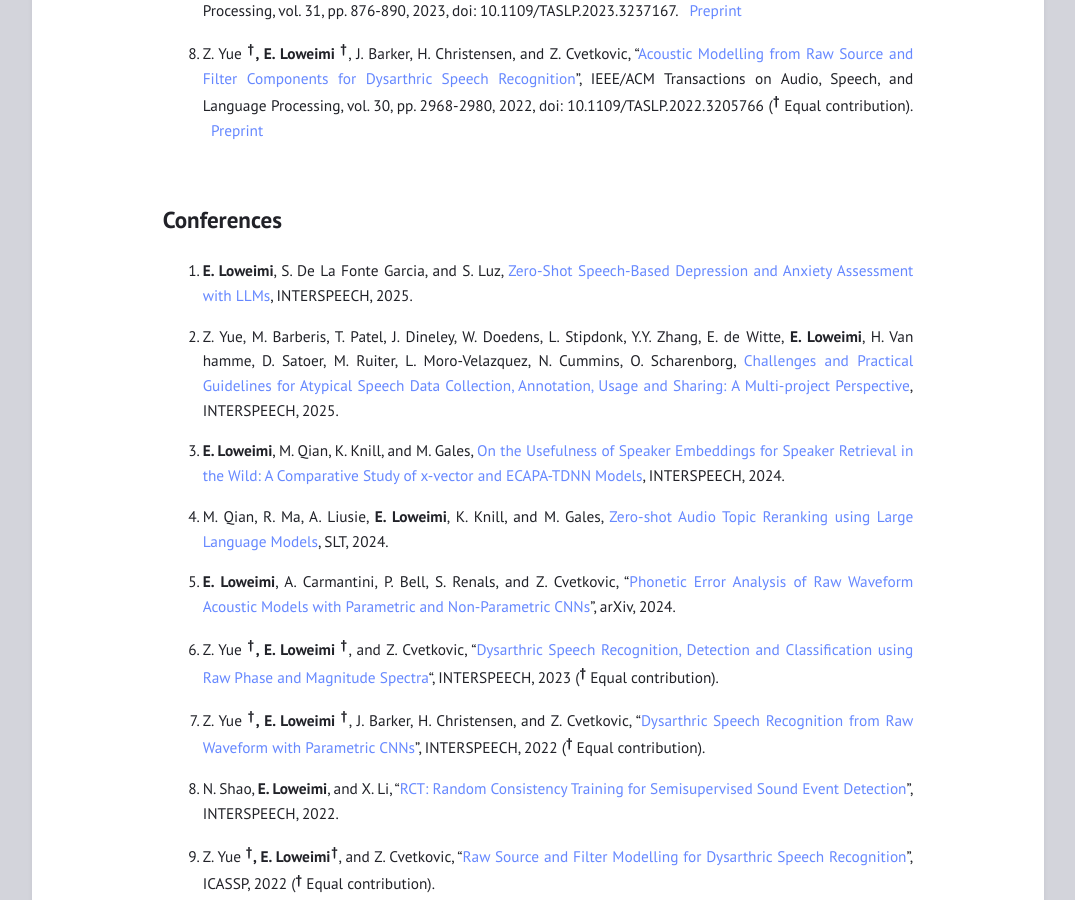
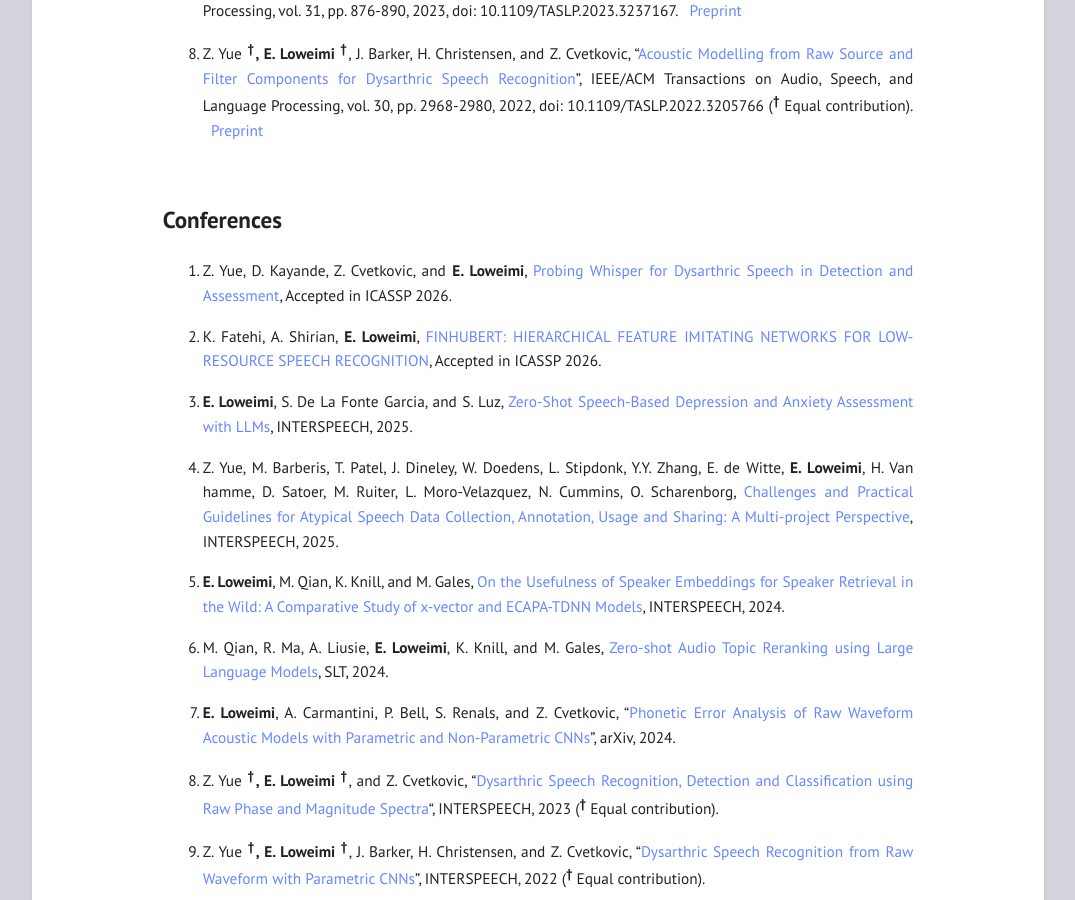
Before and after one commit to eloweimi/eloweimi.github.io, a Jekyll site: the page built from publications.md, in a window 1280 px wide and 900 px high, scrolled down 907 px. Shown: the whole window, without its empty margins (102-1177 px from the left). Built offline with Jekyll 4.4.1, drawn with Linux system fonts in a browser that asks for light colours.

Commit message:
Update publications.md

```diff
--- a/publications.md
+++ b/publications.md
@@ -32,6 +32,11 @@ Modelling from Raw Source and Filter Components for Dysarthric Speech Recognitio
 <br>
 
 ## Conferences ##
+
+1. Z. Yue, D. Kayande, Z. Cvetkovic, and **E. Loweimi**, [Probing Whisper for Dysarthric Speech in Detection and Assessment](), Accepted in ICASSP 2026.
+
+2. K. Fatehi, A. Shirian, **E. Loweimi**, [FINHUBERT: HIERARCHICAL FEATURE IMITATING NETWORKS FOR LOW-RESOURCE
+SPEECH RECOGNITION](), Accepted in ICASSP 2026.
 
 1. **E. Loweimi**, S. De La Fonte Garcia, and S. Luz, [Zero-Shot Speech-Based Depression and Anxiety Assessment with LLMs](https://www.isca-archive.org/interspeech_2025/loweimi25_interspeech.pdf), INTERSPEECH, 2025.
 
```
